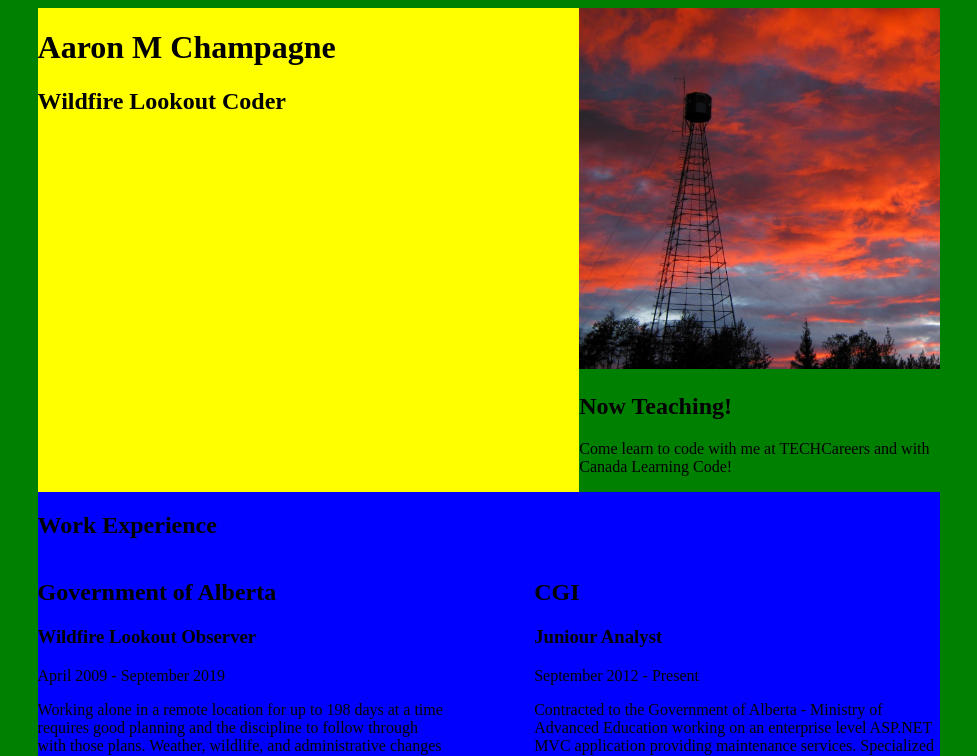
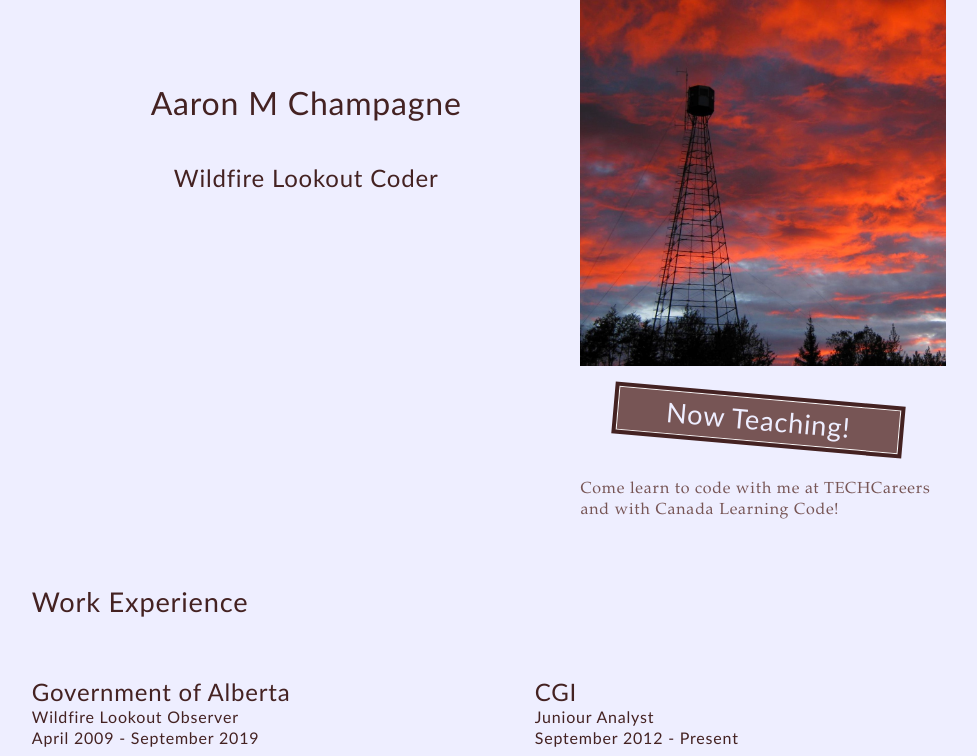
Before and after one commit to AaronInTheForest/DesignLessonWithCSS, a plain HTML site: page index.html in a window 1280 px wide. Shown: the top 756 px of the page, without its empty margins (151-1128 px from the left). Drawn offline with Linux system fonts and the light colour scheme.

Commit message:
Typography is done

```diff
--- /dev/null
+++ b/css/reset.css
@@ -0,0 +1,48 @@
+/* http://meyerweb.com/eric/tools/css/reset/
+   v2.0 | 20110126
+   License: none (public domain)
+*/
+
+html, body, div, span, applet, object, iframe,
+h1, h2, h3, h4, h5, h6, p, blockquote, pre,
+a, abbr, acronym, address, big, cite, code,
+del, dfn, em, img, ins, kbd, q, s, samp,
+small, strike, strong, sub, sup, tt, var,
+b, u, i, center,
+dl, dt, dd, ol, ul, li,
+fieldset, form, label, legend,
+table, caption, tbody, tfoot, thead, tr, th, td,
+article, aside, canvas, details, embed,
+figure, figcaption, footer, header, hgroup,
+menu, nav, output, ruby, section, summary,
+time, mark, audio, video {
+	margin: 0;
+	padding: 0;
+	border: 0;
+	font-size: 100%;
+	font: inherit;
+	vertical-align: baseline;
+}
+/* HTML5 display-role reset for older browsers */
+article, aside, details, figcaption, figure,
+footer, header, hgroup, menu, nav, section {
+	display: block;
+}
+body {
+	line-height: 1;
+}
+ol, ul {
+	list-style: none;
+}
+blockquote, q {
+	quotes: none;
+}
+blockquote:before, blockquote:after,
+q:before, q:after {
+	content: '';
+	content: none;
+}
+table {
+	border-collapse: collapse;
+	border-spacing: 0;
+}
--- a/css/styles.css
+++ b/css/styles.css
@@ -1,3 +1,7 @@
+html{
+    background-color: #eeeeff;
+
+}
 body{
     display: grid;
     /*3-column layout*/
@@ -8,29 +12,19 @@ body{
     "footer footer footer"
     ;
     grid-template-columns: 1fr 9fr 1fr;
-
-    background-color: red;/*named colours ONLY for experimenting. Use hexcodes for real designs*/
 }
 
 header {
     grid-area: header;
-
-    background-color: yellow;
 }
 aside {
     grid-area: aside;
-
-    background-color: green;
 }
 main {
     grid-area: main;
-
-    background-color: blue;
 }
 footer {
     grid-area: footer;
-
-    background-color: orange;
 }
 
 img{
@@ -46,8 +40,6 @@ img{
             ". main main main main main ."
             ". footer footer footer footer footer .";
         grid-template-columns: 1fr 1fr 1fr 1fr 1fr 1fr 1fr;
-
-        background: green;
     }
 
     .jobs, .portfolio{
--- /dev/null
+++ b/css/typography.css
@@ -0,0 +1,102 @@
+body{
+    font-family:Garamond, Georgia, serif;
+    font-size: 14sp;
+    color: #775555;
+    letter-spacing: 0.05rem;
+    line-height: 1.3;
+}
+h1, h2, h3, h4{
+    color: #442222;
+    font-family: 'Gill Sans', 'Gill Sans MT', Calibri, 'Trebuchet MS', sans-serif;
+}
+header h1{
+    font-size: 2rem;
+    margin: 15% 0 7% 0;
+    text-align: center;
+}
+
+header h2{
+    margin-bottom: 10%;
+    text-align: center;
+}
+
+aside h1{
+    width: 50%;
+    text-align: center;
+    transform: rotate(5deg);
+
+    margin-left: 10%;
+    padding: 0.2rem;
+
+
+    color: #eeeeff;
+    background-color: #775555;
+
+    border: 0.1rem #fff solid;
+    outline: 0.3rem solid #442222;
+}
+
+h1{
+    font-size: 1.7rem;
+    margin-top: 7%;
+    margin-bottom: 3%;
+}
+h2{
+    font-size: 1.5rem;
+}
+.jobs h2{
+    margin-top: 7%;
+}
+h4 {
+    margin-bottom: 5%;
+}
+
+main p {
+    text-indent: 1rem;
+    text-align: left;
+    margin-bottom: 3%;
+  }
+
+aside p{
+    margin-top: 10%;
+}
+
+footer section{
+    text-align: center;
+    width: 100%;
+}
+
+footer section p{
+    margin: 5% 0 5% 0;
+}
+
+a{
+    margin: 0 2rem 5% 0;
+
+}
+
+footer section a{
+    color: #442222;
+    text-decoration: none;
+}
+
+footer section a:active{
+    color: #775555;
+}
+
+footer section a:hover{
+    text-decoration: underline;
+}
+
+
+
+@media (min-width: 600px) {
+    aside h1{
+        width: 75%;
+    }
+
+    .piece h2{
+        font-size: 1rem;
+        color: #775555;
+    }
+}
--- a/index.html
+++ b/index.html
@@ -5,7 +5,9 @@
   <meta charset="UTF-8">
   <meta name="viewport" content="width=device-width, initial-scale=1.0">
   <title>Aaron M Champagne</title>
+  <link rel="stylesheet" href="css/reset.css"/>
   <link rel="stylesheet" href="css/styles.css"/>
+  <link rel="stylesheet" href="css/typography.css"/>
 </head>
 
 <body>
@@ -15,7 +17,8 @@
     <h2>Wildfire Lookout Coder</h2>
   </header>
   <!-- ABOUT ME / PROFILE -->
-  <aside> <img src="images/TowerSquare2.jpg" alt="Wildfire Lookout Tower">
+  <aside>
+    <img src="images/TowerSquare2.jpg" alt="Wildfire Lookout Tower">
     <h1>Now Teaching!</h1>
     <p>Come learn to code with me at TECHCareers and with Canada Learning Code!</p>
   </aside>
@@ -28,7 +31,7 @@
         <div class="job">
           <h2>Government of Alberta</h2>
           <h3>Wildfire Lookout Observer</h3>
-          <p>April 2009 - September 2019</p>
+          <h4>April 2009 - September 2019</h4>
           <p>Working alone in a remote location for up to 198 days at a time requires good planning and the discipline to follow through with those plans. Weather, wildlife, and administrative changes can challenge Lookout Observers to adapt to unplanned events and conditions. The extreme isolation that comes from being in the woods for so long is only combated by committing oneself to personal development. It was at my first tower that I started learning to code in ActionScript 3.0, and it was at my fire tower where I studied to earn a 4.0 GPA at NAIT. My time in the forest has been a secret weapon that I have used to accomplish my goals during the most successful decade of my life.</p>
           <p>Certifications required for Wildfire Lookout Observers includes CPR Level C with AED, a Radio Operator’s License, Incident Command System 100, and successful completion of the Lookout Observer Course at the Hinton Training Centre. Lookout Observers are trained in mapping, wildfire detection, radio protocols, wildfire reporting, safety (including interpersonal conflict management), fall arrest systems, weather recording, and the proper use of bear spray.</p> <!-- Job 2-->
         </div>
@@ -36,7 +39,7 @@
         <div class="job">
           <h2>CGI</h2>
           <h3>Juniour Analyst</h3>
-          <p>September 2012 - Present</p>
+          <h4>September 2012 - Present</h4>
           <p>Contracted to the Government of Alberta - Ministry of Advanced Education working on an enterprise level ASP.NET MVC application providing maintenance services. Specialized in SQL Service Reporting Services (SSRS) following design standards laid out in by client guidelines. Often made changes or wrote new SQL procedures and became team subject matter expert for DB unit testing. Made significant contributions to existing web load testing procedures and W3C compliance testing. Also wrote excellent supporting documentation for all work items as well as new guides for testing.</p>
           <p>Volunteered with CGI Next and participated in professional development activities. Demonstrated commitment to diversity by accepting volunteer position as liaison between CGI, CGI Next and Canada Learning Code. Gave presentations to Directors, and quarterly town hall, helping to secure increased donations and volunteer engagement from CGI to Canada Learning Code.</p> <!-- Job 3 -->
         </div>
@@ -44,14 +47,14 @@
         <div class="job">
           <h2>Northern Alberta Institute of Technology</h2>
           <h3>Supplemental Learning Leader (Lead)</h3>
-          <p>September 2014 - April 2016</p>
+          <h4>September 2014 - April 2016</h4>
           <p>The Digital Media and IT program at NAIT has two first-year courses, Database Fundamentals and Programming Fundamentals, where almost half of the students either receive D’s, F’s, or withdraw from the course. The Supplemental Learning Leader program takes students with high grades and hires them to re-take those courses alongside other students with the intent of providing in-class support and extracurricular group study sessions. Leaders encouraged students to start small personal projects that they could make contributions to throughout the semester and provided fun examples of simple games like hangman and tic-tac-toe or even console apps that could generate practice quizzes based on user input and Bloom’s Taxonomy of Knowledge. This position required excellent communication skills as well as empathy for understanding the stresses that many students were facing. Training also included a course on Mental Health First Aid provided through NAIT’s Professional Development department. </p> <!-- Job 4-->
         </div>
         <!--Job 4-->
         <div class="job">
           <h2>Edmonton Digital Arts College</h2>
           <h3>Guest Instructor</h3>
-          <p>November 2009 - October 2010</p>
+          <h4>November 2009 - October 2010</h4>
           <p>Developed a five-day drawing course surveying the human anatomy. Delivered course to three groups of students using multi-media presentations and demonstrations. The goal of this course was “Accessibility”, allowing students who did not have experience with drawing to enjoy the class as much as intermediate and expert artists. </p>
           <p>I loved spending one-on-one time with the students and helping them apply the day’s lessons to their portfolio projects. I often found myself staying several hours after class to discuss design concepts and get to know my students. I enjoyed the public speaking and provided excellent criticism by only having one or two suggestions for improvement before pointing out any issues with their work. It is important to understand the feelings of others and be sensitive to their personal level of ability before offering criticism that may otherwise be overwhelming and unhelpful.</p>
         </div>
@@ -88,12 +91,7 @@
     </section> <!-- PORTFOLIO INFO -->
     <section>
       <h1>Portfolio Samples</h1>
-      <!--Portfolio 1-->
       <div class= "portfolio">
-        <div class="piece">
-          <h2>Lipstick Fatale (Portrait)</h2>
-          <img src="images/portfolio/lipstickFatale.png" alt="Lipstick Fatale portrait vector">
-        </div>
         <!--Portfolio 2-->
         <div class="piece">
           <h2>Demons (Album Cover)</h2>
@@ -109,6 +107,11 @@
           <h2>I Wish (Album Cover)</h2>
           <img src="images/portfolio/iWishCdWeb.jpg" alt="I Wish album cover vector">
         </div>
+        <!--Portfolio 1-->
+        <div class="piece">
+            <h2>Lipstick Fatale (Portrait)</h2>
+            <img src="images/portfolio/lipstickFatale.png" alt="Lipstick Fatale portrait vector">
+          </div>
         <!--Portfolio 5-->
         <div class="piece">
           <h2>Politic Live (Portrait)</h2>
@@ -124,7 +127,10 @@
   </main> <!-- CONTACT INFO -->
   <footer>
     <section>
-      <h1>Let's keep in touch!</h1> <a href="mailto:hello@aaronchampagne.ca" title="Email"></a> <a href="https://twitter.com/AaronGables" title="Twitter"></a> <a href="https://linkedin.com/in/aaron-champagne-47057a31" title="LinkedIn"></a> <a href="https://github.com/AaronInTheForest" title="Github"></a>
+      <h1>Let's keep in touch!</h1> <a href="mailto:hello@aaronchampagne.ca" title="Email">Email Me</a>
+      <a href="https://twitter.com/AaronGables" title="Twitter">Twitter</a>
+      <a href="https://linkedin.com/in/aaron-champagne-47057a31" title="LinkedIn">LinkedIn</a>
+      <a href="https://github.com/AaronInTheForest" title="Github">Github</a>
       <p>Copyright &#169; 2020 by Aaron Champagne</p>
     </section>
   </footer>
```
